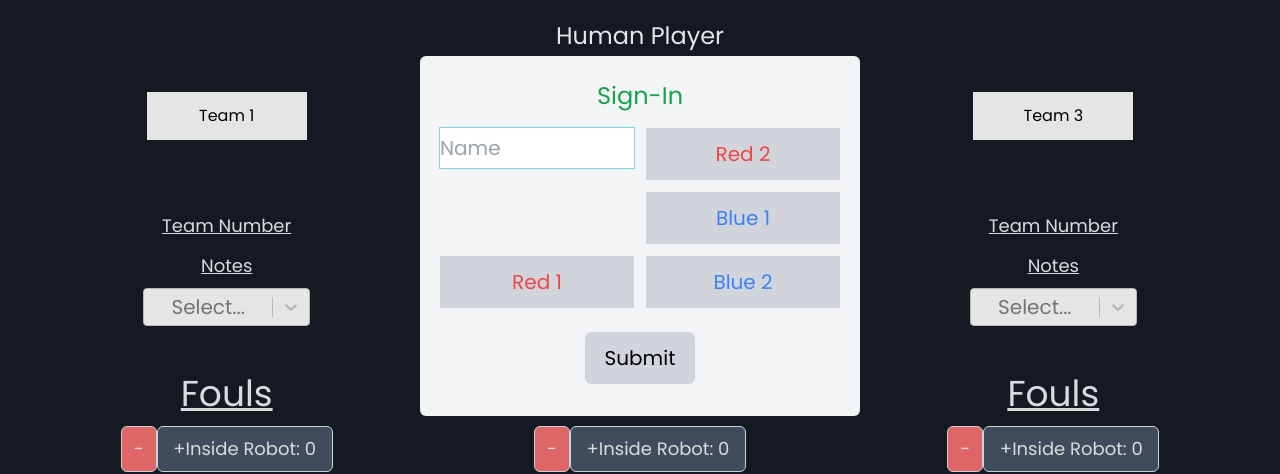
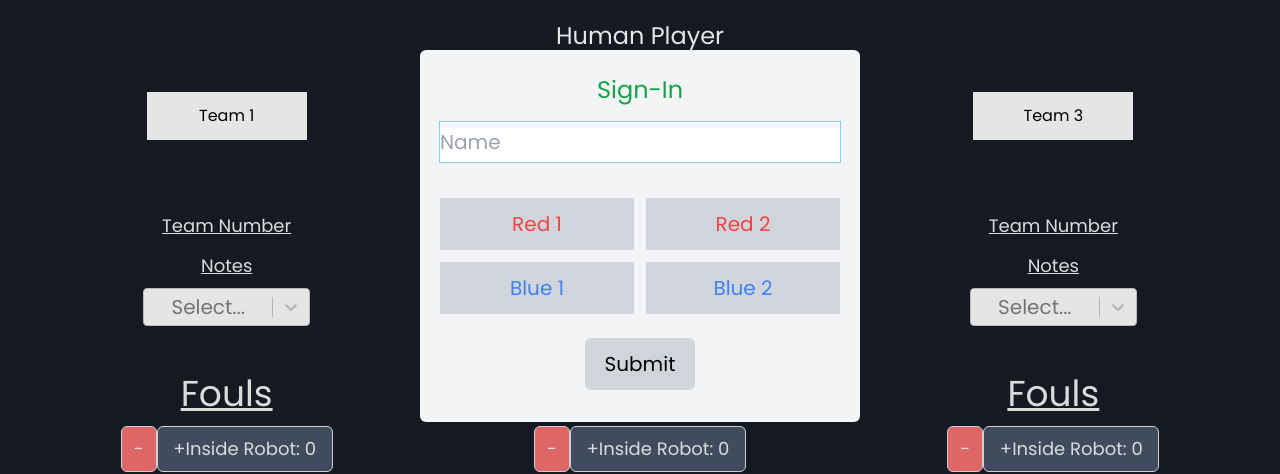
Before and after one commit to ThePotatoArchivist/scouting-app-2025, a React (Vite) app in the folder client/: page /super in a window 1280 px wide. Shown: the part 164-638 px from the top of the page. Built offline with nearby package versions, Linux system fonts and the light colour scheme; no server answers.

Commit message:
Super Sign-In Fix

```diff
--- a/client/src/components/SignIn.tsx
+++ b/client/src/components/SignIn.tsx
@@ -51,13 +51,13 @@ function SignIn({
     return (
         <>
             <div
-                className={`grid w-[400px] grid-cols-2 grid-rows-3 selection:box-border ${superScouting ? 'grid-rows-[auto_auto_1fr_1fr_auto]' : pitScouting ? 'grid-rows-[auto_auto_auto]' : 'grid-rows-[auto_auto_1fr_1fr_1fr_0.5fr_1fr]'} grid-flow-col justify-center gap-3`}>
+                className={`grid w-[400px] grid-cols-2 grid-rows- selection:box-border ${superScouting ? 'grid-rows-[auto_auto_1fr_1fr_auto]' : pitScouting ? 'grid-rows-[auto_auto_auto]' : 'grid-rows-[auto_auto_1fr_1fr_1fr_0.5fr_1fr]'}  justify-center gap-3`}>
                 <p className='col-span-2 justify-self-center p-1 text-2xl font-medium text-green-600'>
                     Sign-In
                 </p>
 
                 <TextInput
-                    className={`required col-span- h-[40px] justify-center text-xl text-black outline-double outline-sky-300 ${pitScouting ? 'row-span-1' : 'row-span-2'}`}
+                    className={`required col-span-2 h-[40px] justify-center text-xl text-black outline-double outline-sky-300 ${pitScouting ? 'row-span-1' : 'row-span-2'}`}
                     value={scouterName}
                     onChange={onChangeScouterName}
                     placeholder='Name'></TextInput>
@@ -125,7 +125,7 @@ function SignIn({
 
 
                 <div
-                    className={`col-span-2 flex flex-row justify-self-center ${superScouting ? 'row-start-5' : pitScouting ? 'row-start-3' : 'row-start-7'} col-start-1 `}>
+                    className={`col-span-2 flex flex-row justify-self-center ${superScouting ? 'row-start-6' : pitScouting ? 'row-start-3' : 'row-start-7'} col-start-1 `}>
                     <button
                         onClick={handleSubmit}
                         className={` ${showCheck ? 'bg-green-500' : 'bg-gray-300'} m-3 justify-center rounded-md bg-gray-300  px-5  py-3 text-xl hover:bg-green-500`}>
```
